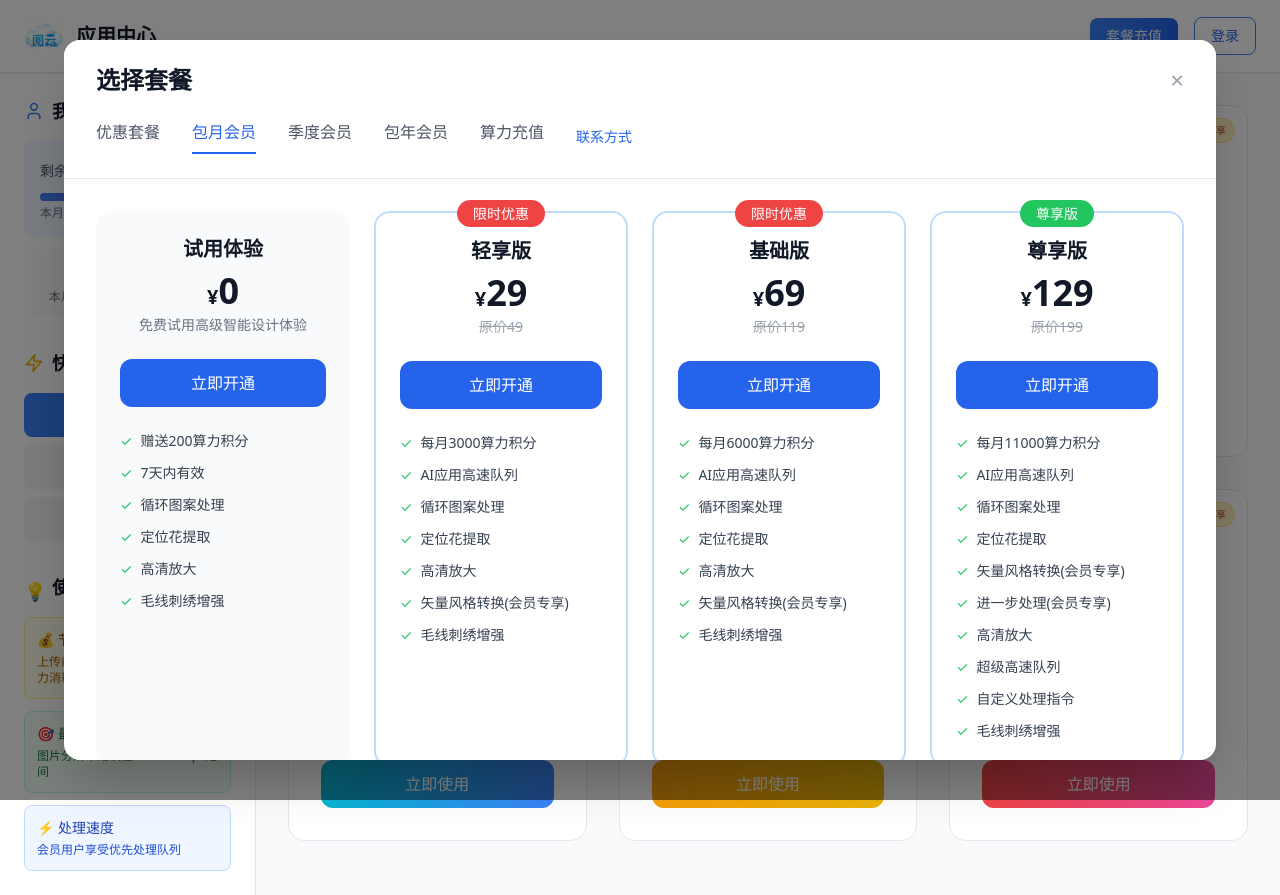
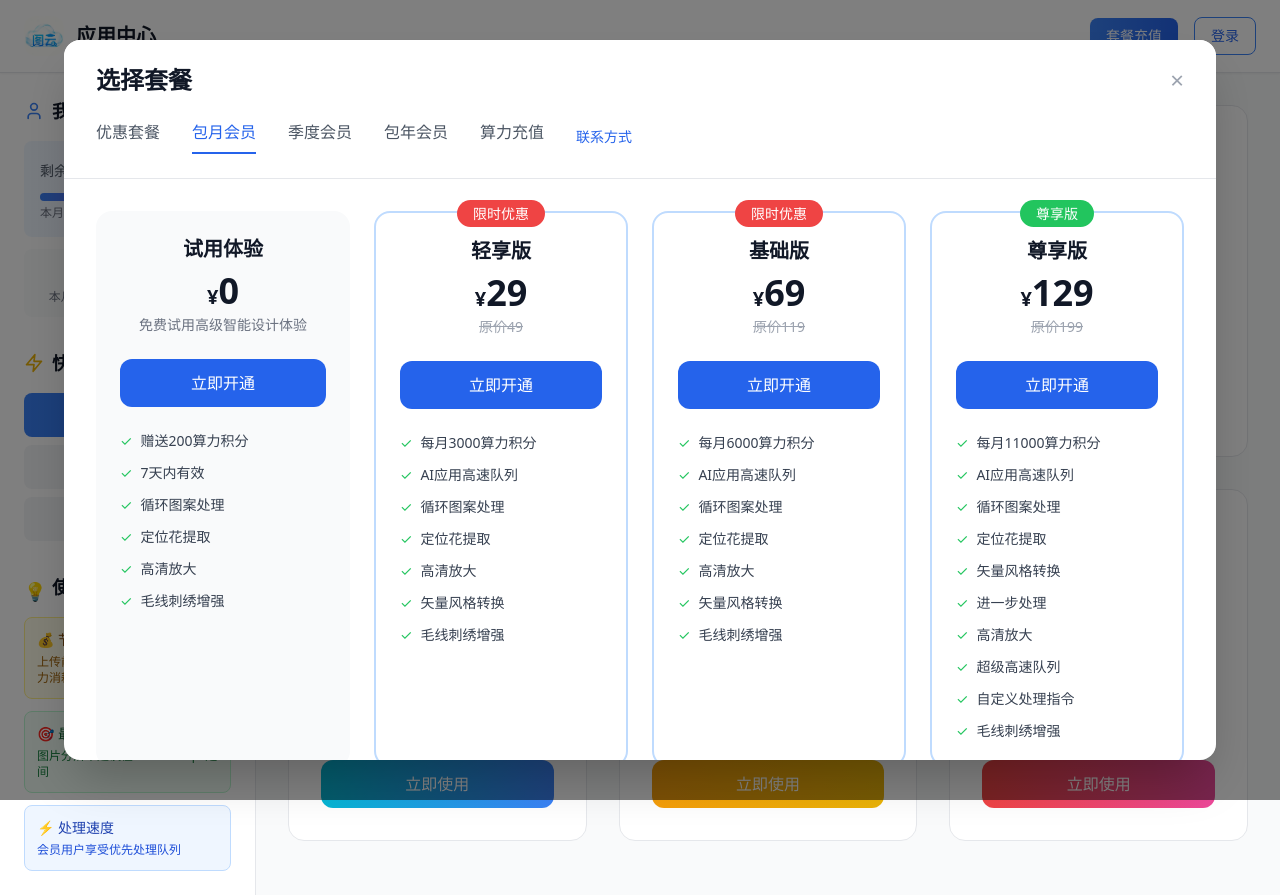
Before and after one commit to TariAgentBenchmark/loom-ai, a Next.js app in the folder frontend/: page / in a window 1280 px wide. Both pictures are taken after a click on the button "充值算力". Built offline with nearby package versions, Linux system fonts and the light colour scheme; no server answers; grey boxes are pictures that could not be loaded.

Commit message:
front: 去除了所有的会员专享字样

```diff
--- a/frontend/src/components/HomeView.tsx
+++ b/frontend/src/components/HomeView.tsx
@@ -216,7 +216,6 @@ const HomeView: React.FC<HomeViewProps> = ({
               className="relative bg-white rounded-2xl border border-gray-200 p-8 hover:shadow-xl transition-all hover:scale-105 cursor-pointer group"
               onClick={() => onSelectMethod('seamless')}
             >
-              <div className="absolute top-3 right-3 text-[10px] font-medium text-amber-700 bg-amber-100 px-2 py-1 rounded-full border border-amber-200">会员专享</div>
               <div className="text-center mb-6">
                 <div className="flex h-20 w-20 items-center justify-center rounded-2xl bg-gradient-to-br from-blue-50 to-indigo-50 shadow-lg mx-auto mb-4 group-hover:shadow-xl transition-all">
                   <img src="/AI四方连续转换.png" alt="四方连续转换" className="h-12 w-12 object-contain" />
@@ -235,7 +234,6 @@ const HomeView: React.FC<HomeViewProps> = ({
               className="relative bg-white rounded-2xl border border-gray-200 p-8 hover:shadow-xl transition-all hover:scale-105 cursor-pointer group"
               onClick={() => onSelectMethod('style')}
             >
-              <div className="absolute top-3 right-3 text-[10px] font-medium text-amber-700 bg-amber-100 px-2 py-1 rounded-full border border-amber-200">会员专享</div>
               <div className="text-center mb-6">
                 <div className="flex h-20 w-20 items-center justify-center rounded-2xl bg-gradient-to-br from-purple-50 to-pink-50 shadow-lg mx-auto mb-4 group-hover:shadow-xl transition-all">
                   <img src="/AI矢量化转SVG.png" alt="矢量化" className="h-12 w-12 object-contain" />
@@ -254,7 +252,6 @@ const HomeView: React.FC<HomeViewProps> = ({
               className="relative bg-white rounded-2xl border border-gray-200 p-8 hover:shadow-xl transition-all hover:scale-105 cursor-pointer group"
               onClick={() => onSelectMethod('extract_pattern')}
             >
-              <div className="absolute top-3 right-3 text-[10px] font-medium text-amber-700 bg-amber-100 px-2 py-1 rounded-full border border-amber-200">会员专享</div>
               <div className="text-center mb-6">
                 <div className="flex h-20 w-20 items-center justify-center rounded-2xl bg-gradient-to-br from-rose-50 to-pink-50 shadow-lg mx-auto mb-4 group-hover:shadow-xl transition-all">
                   <img src="/AI提取花型.png" alt="提取花型" className="h-12 w-12 object-contain" />
@@ -273,7 +270,6 @@ const HomeView: React.FC<HomeViewProps> = ({
               className="relative bg-white rounded-2xl border border-gray-200 p-8 hover:shadow-xl transition-all hover:scale-105 cursor-pointer group"
               onClick={() => onSelectMethod('watermark_removal')}
             >
-              <div className="absolute top-3 right-3 text-[10px] font-medium text-amber-700 bg-amber-100 px-2 py-1 rounded-full border border-amber-200">会员专享</div>
               <div className="text-center mb-6">
                 <div className="flex h-20 w-20 items-center justify-center rounded-2xl bg-gradient-to-br from-cyan-50 to-blue-50 shadow-lg mx-auto mb-4 group-hover:shadow-xl transition-all">
                   <img src="/AI智能去水印.png" alt="智能去水印" className="h-12 w-12 object-contain" />
@@ -292,7 +288,6 @@ const HomeView: React.FC<HomeViewProps> = ({
               className="relative bg-white rounded-2xl border border-gray-200 p-8 hover:shadow-xl transition-all hover:scale-105 cursor-pointer group"
               onClick={() => onSelectMethod('noise_removal')}
             >
-              <div className="absolute top-3 right-3 text-[10px] font-medium text-amber-700 bg-amber-100 px-2 py-1 rounded-full border border-amber-200">会员专享</div>
               <div className="text-center mb-6">
                 <div className="flex h-20 w-20 items-center justify-center rounded-2xl bg-gradient-to-br from-amber-50 to-yellow-50 shadow-lg mx-auto mb-4 group-hover:shadow-xl transition-all">
                   <img src="/AI布纹去噪.png" alt="布纹去噪" className="h-12 w-12 object-contain" />
@@ -311,7 +306,6 @@ const HomeView: React.FC<HomeViewProps> = ({
               className="relative bg-white rounded-2xl border border-gray-200 p-8 hover:shadow-xl transition-all hover:scale-105 cursor-pointer group"
               onClick={() => onSelectMethod('embroidery')}
             >
-              <div className="absolute top-3 right-3 text-[10px] font-medium text-amber-700 bg-amber-100 px-2 py-1 rounded-full border border-amber-200">会员专享</div>
               <div className="text-center mb-6">
                 <div className="flex h-20 w-20 items-center justify-center rounded-2xl bg-gradient-to-br from-red-50 to-pink-50 shadow-lg mx-auto mb-4 group-hover:shadow-xl transition-all">
                   <img src="/AI毛线刺绣增强.png" alt="AI毛线刺绣增强" className="h-12 w-12 object-contain" />
--- a/frontend/src/components/PricingModal.tsx
+++ b/frontend/src/components/PricingModal.tsx
@@ -125,7 +125,7 @@ const PricingModal: React.FC<PricingModalProps> = ({ activeTab, onChangeTab, onC
                 </div>
                 <div className="flex items-center">
                   <span className="text-green-500 mr-2">✓</span>
-                  <span className="text-gray-700">矢量风格转换(会员专享)</span>
+                  <span className="text-gray-700">矢量风格转换</span>
                 </div>
                 <div className="flex items-center">
                   <span className="text-green-500 mr-2">✓</span>
@@ -174,7 +174,7 @@ const PricingModal: React.FC<PricingModalProps> = ({ activeTab, onChangeTab, onC
                 </div>
                 <div className="flex items-center">
                   <span className="text-green-500 mr-2">✓</span>
-                  <span className="text-gray-700">矢量风格转换(会员专享)</span>
+                  <span className="text-gray-700">矢量风格转换</span>
                 </div>
                 <div className="flex items-center">
                   <span className="text-green-500 mr-2">✓</span>
@@ -219,11 +219,11 @@ const PricingModal: React.FC<PricingModalProps> = ({ activeTab, onChangeTab, onC
                 </div>
                 <div className="flex items-center">
                   <span className="text-green-500 mr-2">✓</span>
-                  <span className="text-gray-700">矢量风格转换(会员专享)</span>
+                  <span className="text-gray-700">矢量风格转换</span>
                 </div>
                 <div className="flex items-center">
                   <span className="text-green-500 mr-2">✓</span>
-                  <span className="text-gray-700">进一步处理(会员专享)</span>
+                  <span className="text-gray-700">进一步处理</span>
                 </div>
                 <div className="flex items-center">
                   <span className="text-green-500 mr-2">✓</span>
```
